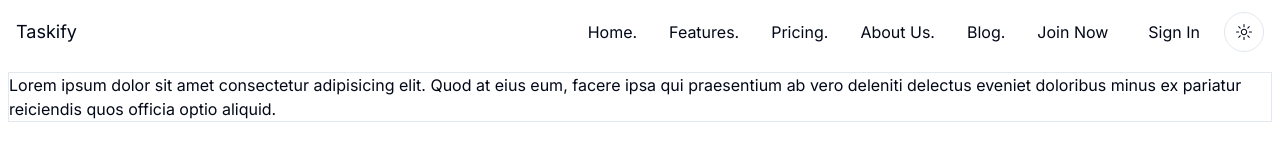
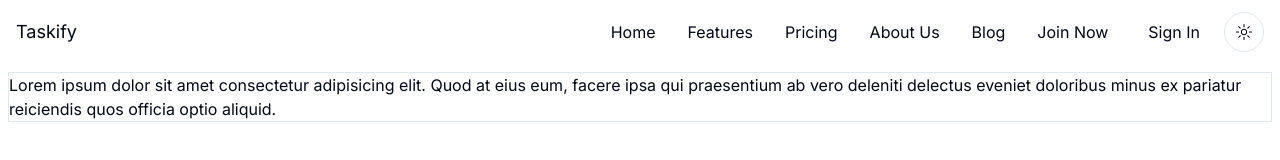
Before and after one commit to akladyous/taskify, a Next.js app: page / in a window 1280 px wide. Shown: the top 160 px of the page. Built offline with nearby package versions, Linux system fonts and the light colour scheme; no server answers.

Commit message:
Untracked files on taskify

```diff
--- a/src/components/ui/header/NavBar.tsx
+++ b/src/components/ui/header/NavBar.tsx
@@ -42,7 +42,7 @@ export default function NavBar() {
               <li
                 key={i}
                 className='block md:p-4 hover:md:border-l-0 hover:md:border-b-2 | py-1 my-1 pl-1 hover:border-l-4 hover:border-gray-300'>
-                <Link href={item.link}>{item.label}.</Link>
+                <Link href={item.link}>{item.label}</Link>
               </li>
             ))}
           </ul>
```
